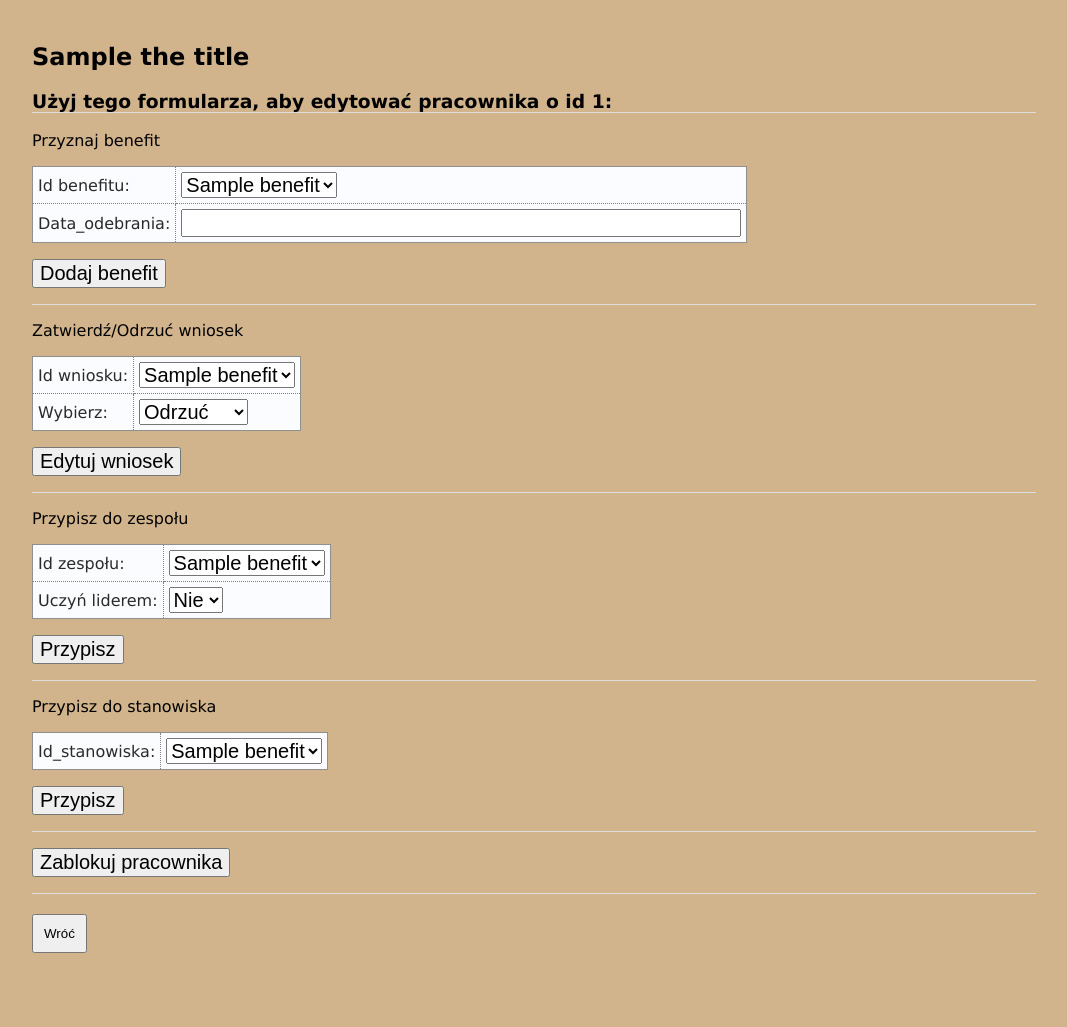
After one commit to nkulakow/flask-oracle, a Flask app: template templates/modifypracownicy.html in a window 1280 px wide. The commit adds this page. Shown: the whole page, without its empty margins (106-1173 px from the left). Run offline with Flask 3, Linux system fonts and the light colour scheme; the template is opened without the code that fills it: most values are stand-ins (such as "Sample title", 1, 10 or a date in 2020); parts of the project's set-up code (start-up, migrations or seed data) failed here and were passed over.

Commit message:
Welp a lot of different stuff happened here :)

```diff
--- a/app.py
+++ b/app.py
@@ -31,7 +31,7 @@ def do_search():
                            the_results=results, )
 
 
-@app.route('/viewpracownicy', methods=['POST'])
+@app.route('/viewpracownicy', methods=['POST', 'GET'])
 def view_pracownicy():
     rows = database.get_all_pracownicy()
     try:
@@ -49,6 +49,40 @@ def view_pracownicy():
                                rows=rows,
                                the_title="Pracownicy",
                                fraza="")
+
+
+@app.route('/modifypracownik', methods=['POST'])
+def modify_pracownik():
+    Id = request.form['id']
+    # @TODO z bazy danych dać benefity, wnioski ziomka z danym id, wszystkie zespoły i stanowiska w postaci listy jak poniżej
+    benefits = [[1, "Id: 1 Samochod ABC"], [2, "Id: 2 Samochod 2 xxxxxxxxxxxxxxxxxxxxxxxxxxxxxx"]]
+    return render_template('modifypracownicy.html', id=Id, benefity=benefits)
+
+
+@app.route('/deletepracownikcheck', methods=['POST'])
+def delete_pracownik_check():
+    Id = request.form['id']
+    return render_template('deletepracownik.html', id=Id)
+
+
+@app.route('/deletepracownik', methods=['POST'])
+def delete_pracownik():
+    Id = request.form['id']
+    print(Id)
+    # @TODO zaimplementować usuwanie pracownika o danym id
+    return redirect('/entry')
+
+
+@app.route('/gotoaddpracownik', methods=['GET'])
+def go_to_addpracownik():
+    # @TODO wysłać na tą stronę rzeczy takie jak: pary id_stanowiska i jego nazwa
+    return render_template('addpracownik.html')
+
+
+@app.route('/addpracownik', methods=['POST'])
+def addpracownik():
+    # @TODO odebrać dane i walnąć je do db
+    return redirect('/entry')
 
 
 @app.route('/login_check', methods=['POST'])
--- a/static/hf.css
+++ b/static/hf.css
@@ -81,6 +81,12 @@ border:             thin dotted gray;
   border-bottom: 1px solid #ddd;
 }
 
+#modify-pracownik-container {
+  border-bottom: 1px solid #ddd;
+}
+#modify-pracownik-table {
+  margin-left: 0;
+}
 
 /*** Inputs ***/
 input[type=text] {
--- /dev/null
+++ b/templates/modifypracownicy.html
@@ -0,0 +1,95 @@
+{% extends 'base.html' %}
+
+{% block body %}
+<h2>{{ the_title }} </h2>
+
+<h3 style="border-bottom: 1px solid #ddd;"> Użyj tego formularza, aby edytować pracownika o id {{ id }}:</h3>
+<div id="modify-pracownik-container">
+    <form method='POST' action='/givebenefittppracownik'>
+    <input type="hidden" name="id" value="{{ id }}">
+    <p> Przyznaj benefit </p>
+    <table id="modify-pracownik-table">
+        <tr><td>Id benefitu:</td><td>
+            <select name="benefit_id">
+                {% for benefit in benefity %}
+                    <option value="{{ benefit[0]}}">{{ benefit[1] }}</option>
+                {% endfor %}
+            </select>
+        </td></tr>
+        <tr><td>Data_odebrania:</td><td><input name='return_date' type='TEXT' ></td></tr>
+    </table>
+    <p><input value='Dodaj benefit' type='SUBMIT'></p>
+    </form>
+</div>
+<div id="modify-pracownik-container">
+<form method='POST' action='/modifychosenpracownik'>
+    <input type="hidden" name="id" value="{{ id }}">
+    <p> Zatwierdź/Odrzuć wniosek </p>
+    <table id="modify-pracownik-table">
+        <tr><td>Id wniosku:</td><td>
+            <select name="application_id">
+                {% for benefit in benefity %}
+                    <option value="{{ benefit[0]}}">{{ benefit[1] }}</option>
+                {% endfor %}
+            </select>
+        </td></tr>
+        <tr><td>Wybierz:</td><td>
+            <select name="is_leader">
+              <option value="0">Odrzuć</option>
+              <option value="1">Zatwierdź</option>
+            </select>
+        </td></tr>
+    </table>
+    <p><input value='Edytuj wniosek' type='SUBMIT'></p>
+</form>
+</div>
+<div id="modify-pracownik-container">
+<form method='POST' action='/addtoteampracownik'>
+    <input type="hidden" name="id" value="{{ id }}">
+    <p>Przypisz do zespołu</p>
+    <table id="modify-pracownik-table">
+        <tr><td>Id zespołu:</td><td>
+            <select name="team_id">
+                {% for benefit in benefity %}
+                    <option value="{{ benefit[0]}}">{{ benefit[1] }}</option>
+                {% endfor %}
+            </select>
+        </td></tr>
+        <tr><td>Uczyń liderem:</td><td>
+            <select name="is_leader">
+              <option value="0">Nie</option>
+              <option value="1">Tak</option>
+            </select>
+        </td></tr>
+    </table>
+    <p><input value='Przypisz' type='SUBMIT'></p>
+</form>
+</div>
+<div id="modify-pracownik-container">
+<form method='POST' action='/movetopositionpracownik'>
+    <input type="hidden" name="id" value="{{ id }}">
+    <p>Przypisz do stanowiska</p>
+    <table id="modify-pracownik-table">
+    <tr><td>Id_stanowiska:</td><td>
+        <select name="position_id">
+                {% for benefit in benefity %}
+                    <option value="{{ benefit[0]}}">{{ benefit[1] }}</option>
+                {% endfor %}
+        </select>
+    </td></tr>
+    </table>
+    <p><input value='Przypisz' type='SUBMIT'></p>
+</form>
+</div>
+<div id="modify-pracownik-container">
+<form method='POST' action='/blockpracownik'>
+    <input type="hidden" name="id" value="{{ id }}">
+    <p><input value='Zablokuj pracownika' name="block" type='SUBMIT'></p>
+</form>
+</div>
+
+<div style="margin-top: 20px;">
+<button onclick="location.href='/viewpracownicy'" style="display: inline-block; padding: 10px;">Wróć</button>
+</div>
+
+{% endblock %}
```
Also changed, not shown: templates/addpracownik.html (added, +26 -0 lines), templates/deletepracownik.html (added, +17 -0 lines), templates/entry.html (+5 -4 lines), templates/viewpracownicy.html (+17 -3 lines).
